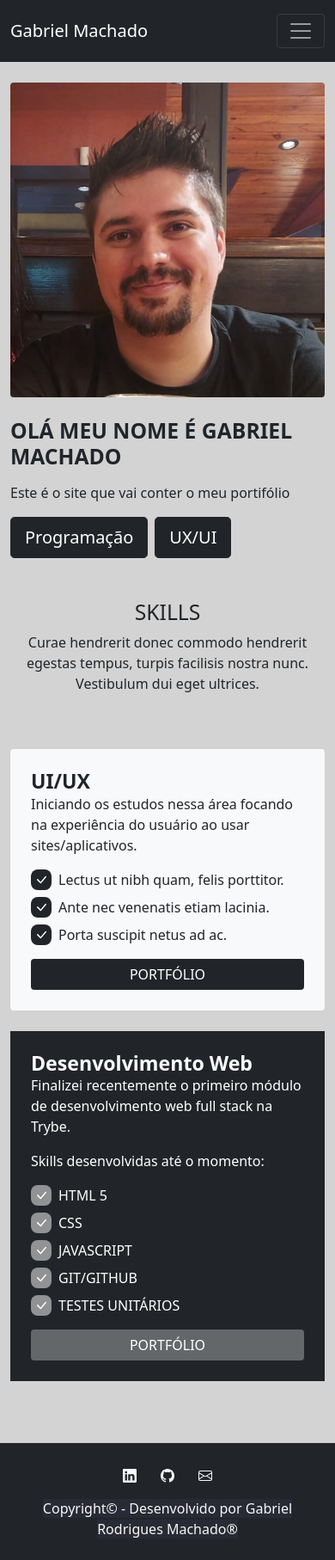
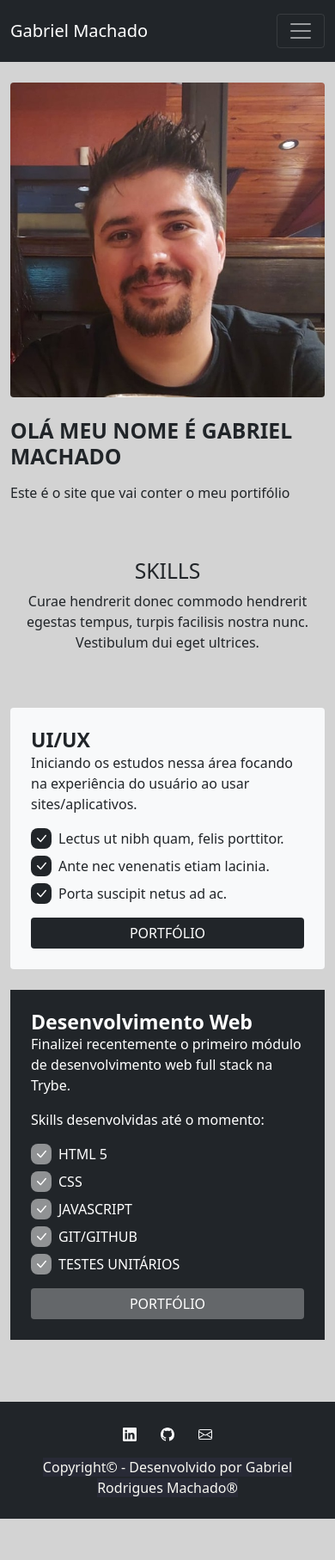
Before and after one commit to GabrielRodriguesMachado/GabrielRodriguesMachado.github.io, a website: page index.html in a window 390 px wide. Shown: the whole page at 86% size. After the commit the page ends 1766 px from the top, so only its background shows below. Drawn offline with Linux system fonts and the light colour scheme.

Commit message:
retirados os botões na aprensentação

```diff
--- a/index.html
+++ b/index.html
@@ -73,16 +73,6 @@
                 Olá meu nome é gabriel machado
               </h2>
               <p class="my-3">Este é o site que vai conter o meu portifólio</p>
-              <a class="btn btn-dark btn-lg me-2" role="button" href="#"
-                >Programação</a
-              ><a
-                class="btn btn-dark btn-lg me-2"
-                role="button"
-                href="#"
-                data-bs-target="#btnux"
-                data-bs-toggle="button"
-                >UX/UI</a
-              >
             </div>
           </div>
         </div>
@@ -290,6 +280,11 @@
       <div class="container text-white py-4 py-lg-5">
         <ul class="list-inline">
           <li class="list-inline-item me-4">
+            <a
+              href="https://www.linkedin.com/in/gabriel-rodrigues-machado-56396911b/"
+              target="_blank"
+              rel="noopener noreferrer"
+            >
               <svg
                 xmlns="http://www.w3.org/2000/svg"
                 width="1em"
@@ -302,8 +297,14 @@
                   d="M0 1.146C0 .513.526 0 1.175 0h13.65C15.474 0 16 .513 16 1.146v13.708c0 .633-.526 1.146-1.175 1.146H1.175C.526 16 0 15.487 0 14.854V1.146zm4.943 12.248V6.169H2.542v7.225h2.401zm-1.2-8.212c.837 0 1.358-.554 1.358-1.248-.015-.709-.52-1.248-1.342-1.248-.822 0-1.359.54-1.359 1.248 0 .694.521 1.248 1.327 1.248h.016zm4.908 8.212V9.359c0-.216.016-.432.08-.586.173-.431.568-.878 1.232-.878.869 0 1.216.662 1.216 1.634v3.865h2.401V9.25c0-2.22-1.184-3.252-2.764-3.252-1.274 0-1.845.7-2.165 1.193v.025h-.016a5.54 5.54 0 0 1 .016-.025V6.169h-2.4c.03.678 0 7.225 0 7.225h2.4z"
                 ></path>
               </svg>
+            </a>
           </li>
           <li class="list-inline-item me-4">
+            <a
+              href="https://github.com/GabrielRodriguesMachado"
+              target="_blank"
+              rel="noopener noreferrer"
+            >
               <svg
                 xmlns="http://www.w3.org/2000/svg"
                 width="1em"
@@ -316,8 +317,10 @@
                   d="M8 0C3.58 0 0 3.58 0 8c0 3.54 2.29 6.53 5.47 7.59.4.07.55-.17.55-.38 0-.19-.01-.82-.01-1.49-2.01.37-2.53-.49-2.69-.94-.09-.23-.48-.94-.82-1.13-.28-.15-.68-.52-.01-.53.63-.01 1.08.58 1.23.82.72 1.21 1.87.87 2.33.66.07-.52.28-.87.51-1.07-1.78-.2-3.64-.89-3.64-3.95 0-.87.31-1.59.82-2.15-.08-.2-.36-1.02.08-2.12 0 0 .67-.21 2.2.82.64-.18 1.32-.27 2-.27.68 0 1.36.09 2 .27 1.53-1.04 2.2-.82 2.2-.82.44 1.1.16 1.92.08 2.12.51.56.82 1.27.82 2.15 0 3.07-1.87 3.75-3.65 3.95.29.25.54.73.54 1.48 0 1.07-.01 1.93-.01 2.2 0 .21.15.46.55.38A8.012 8.012 0 0 0 16 8c0-4.42-3.58-8-8-8z"
                 ></path>
               </svg>
+            </a>
           </li>
           <li class="list-inline-item">
+            <a href="mailto:gabrm123@gmail.com">
               <svg
                 xmlns="http://www.w3.org/2000/svg"
                 width="1em"
@@ -331,12 +334,11 @@
                   d="M0 4a2 2 0 0 1 2-2h12a2 2 0 0 1 2 2v8a2 2 0 0 1-2 2H2a2 2 0 0 1-2-2V4Zm2-1a1 1 0 0 0-1 1v.217l7 4.2 7-4.2V4a1 1 0 0 0-1-1H2Zm13 2.383-4.708 2.825L15 11.105V5.383Zm-.034 6.876-5.64-3.471L8 9.583l-1.326-.795-5.64 3.47A1 1 0 0 0 2 13h12a1 1 0 0 0 .966-.741ZM1 11.105l4.708-2.897L1 5.383v5.722Z"
                 ></path>
               </svg>
+            </a>
           </li>
         </ul>
         <p class="text-muted mb-0">
-          <span
-            >Copyright© - Desenvolvido por Gabriel Rodrigues Machado®</span
-          >
+          <span>Copyright© - Desenvolvido por Gabriel Rodrigues Machado®</span>
         </p>
       </div>
     </footer>
```
Lines whose indentation alone changed are shown as unchanged.
